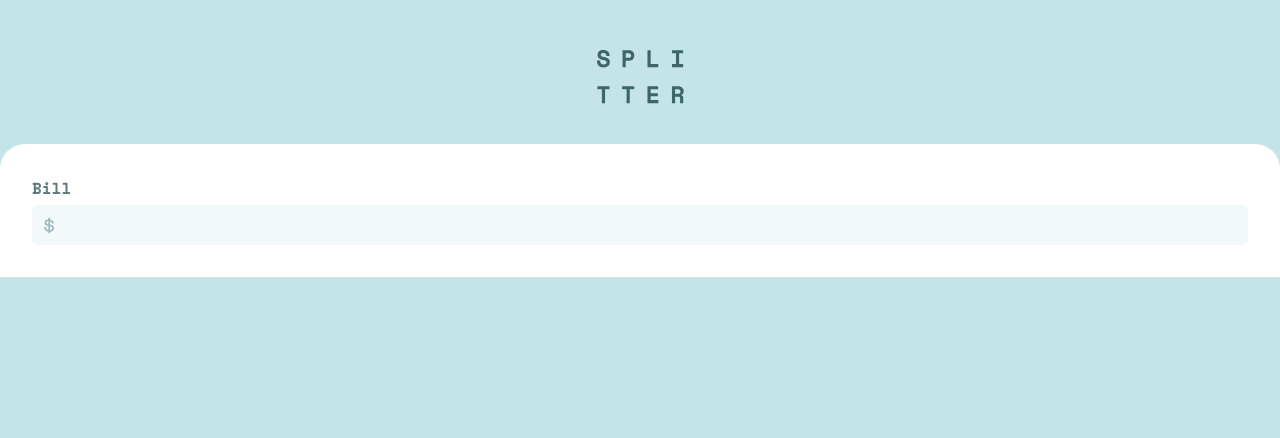
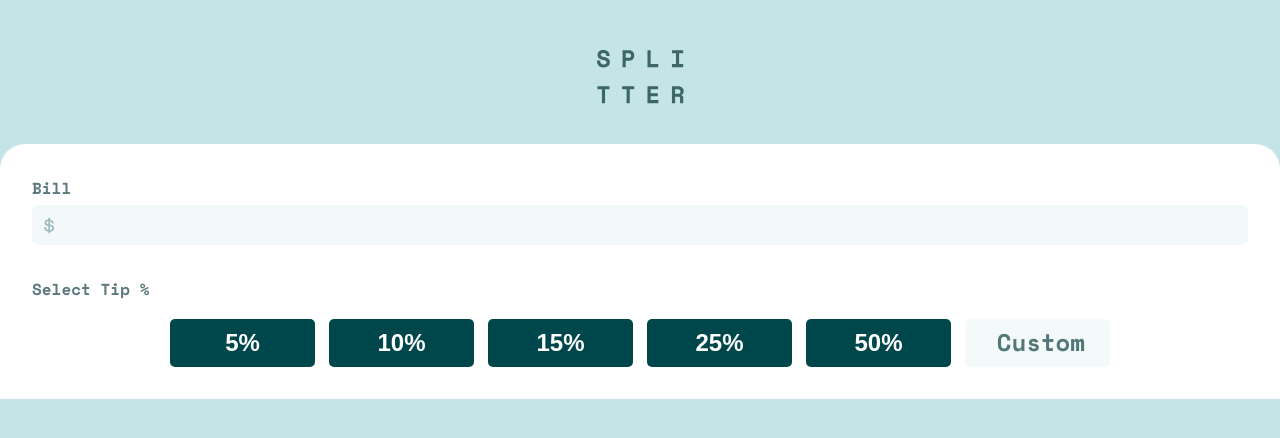
Before and after one commit to SabaMarghania1/tip-calculator-react, a React (Vite) app: page / in a window 1280 px wide. Shown: the top 438 px of the page. Built offline with nearby package versions, Linux system fonts and the light colour scheme.

Commit message:
finish handling of tips

```diff
--- a/src/components/App.jsx
+++ b/src/components/App.jsx
@@ -5,12 +5,26 @@ import "./App.css";
 import Options from "./Options/Options";
 
 function App() {
+  const [bill, setBill] = useState("");
+  const [tipValue, setTipValue] = useState("");
+  console.log(tipValue);
+
+  function handleSelectedTip(e) {
+    setTipValue(+e.target.value);
+  }
+
   return (
     <>
       <div className="main-container">
         <img src={logo} alt="logo" className="logo" />
         <div className="content">
-          <Options />
+          <Options
+            handleSelectedTip={handleSelectedTip}
+            tipValue={tipValue}
+            setTipValue={setTipValue}
+            bill={bill}
+            max="3"
+          />
         </div>
       </div>
     </>
--- a/src/components/Options/Input.jsx
+++ b/src/components/Options/Input/Input.jsx
@@ -4,7 +4,7 @@ function Input({label, icon}) {
   console.log();
   return (
     <div className={Styles.input__container}>
-      <label>{label}</label>
+      <label className="label">{label}</label>
       <div className={Styles.input__box}>
         <input type="number" min="0" />
         <img className={Styles.icon} src={icon} alt="" />
--- a/src/components/Options/input.module.css
+++ b/src/components/Options/Input/input.module.css
@@ -26,6 +26,7 @@ label {
   display: flex;
   justify-content: start;
   width: 100%;
+  margin-bottom: 32px;
 }
 
 input {
--- /dev/null
+++ b/src/components/Options/InputList/InputList.jsx
@@ -0,0 +1,36 @@
+import Styles from "./inputlist.module.css";
+import {useState} from "react";
+function InputList({label, handleSelectedTip, tipValue, setTipValue}) {
+  const values = [5, 10, 15, 25, 50];
+
+  return (
+    <div>
+      <label className={Styles.label}>{label}</label>
+      <div className={Styles.tips__container}>
+        {values.map(tip => {
+          return (
+            <button
+              onClick={e => handleSelectedTip(e)}
+              className={`${Styles.tip} ${Styles.regular__tip} ${
+                tipValue === tip ? Styles.selected : ""
+              }`}
+              value={tip}
+              key={tip}
+            >
+              {tip}%
+            </button>
+          );
+        })}
+        <input
+          type="number"
+          className={`${Styles.tip} ${Styles.extra__tip}`}
+          onInput={e => setTipValue(+e.target.value)}
+          value={undefined}
+          placeholder="Custom"
+        />
+      </div>
+    </div>
+  );
+}
+
+export default InputList;
--- /dev/null
+++ b/src/components/Options/InputList/inputlist.module.css
@@ -0,0 +1,52 @@
+.label {
+  display: block;
+  margin-bottom: 18px;
+}
+
+.tips__container {
+  display: flex;
+  flex-wrap: wrap;
+  gap: 14px;
+  justify-content: center;
+}
+
+.tip {
+  border: none;
+  color: #fff;
+  font-size: 24px;
+  border-radius: 5px;
+  width: 145px;
+  padding: 10px;
+  cursor: pointer;
+  outline: none;
+  font-weight: 700;
+}
+
+.regular__tip {
+  background-color: #00474b;
+}
+
+.regular__tip:hover {
+  background-color: #9fe8df;
+  color: black;
+}
+
+.selected {
+  background: #26c2ae;
+  color: black;
+}
+
+.extra__tip {
+  background-color: hsla(185, 38%, 97%, 1);
+  color: hsla(180, 18%, 40%, 1);
+}
+
+.extra__tip::placeholder {
+  color: #547878;
+  text-align: right;
+  font-family: "Space Mono";
+  font-size: 24px;
+  font-style: normal;
+  font-weight: 700;
+  line-height: normal;
+}
--- a/src/components/Options/Options.jsx
+++ b/src/components/Options/Options.jsx
@@ -1,11 +1,17 @@
-import styles from "./Options.module.css";
 import usdIcon from "../../images/icon-dollar.svg";
-import Input from "./Input";
+import Input from "./Input/Input";
+import InputList from "./InputList/InputList";
 
-function Options() {
+function Options({handleSelectedTip, tipValue, setTipValue}) {
   return (
     <div>
       <Input label="Bill" icon={usdIcon} />
+      <InputList
+        handleSelectedTip={handleSelectedTip}
+        setTipValue={setTipValue}
+        tipValue={tipValue}
+        label="Select Tip %"
+      />
     </div>
   );
 }
```
